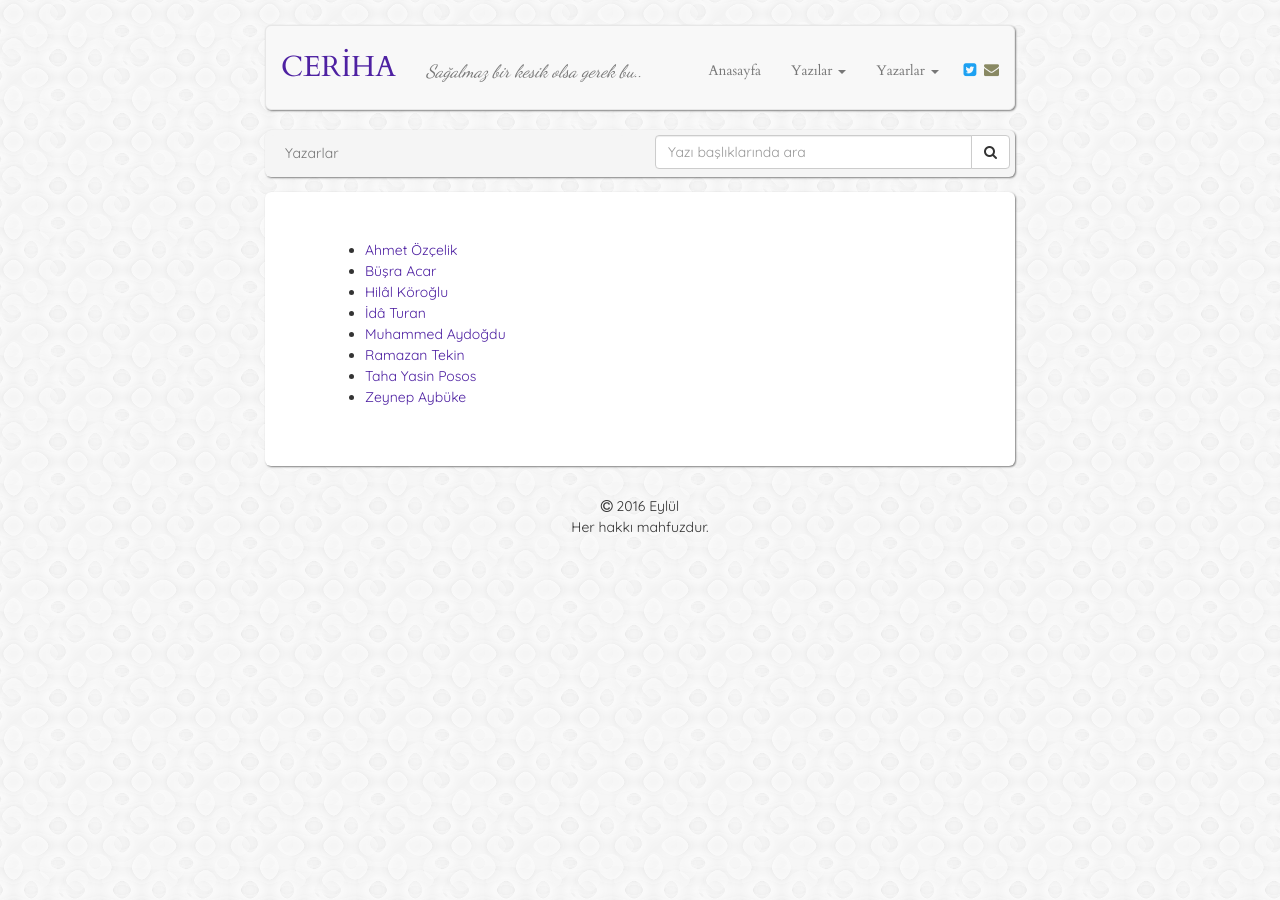
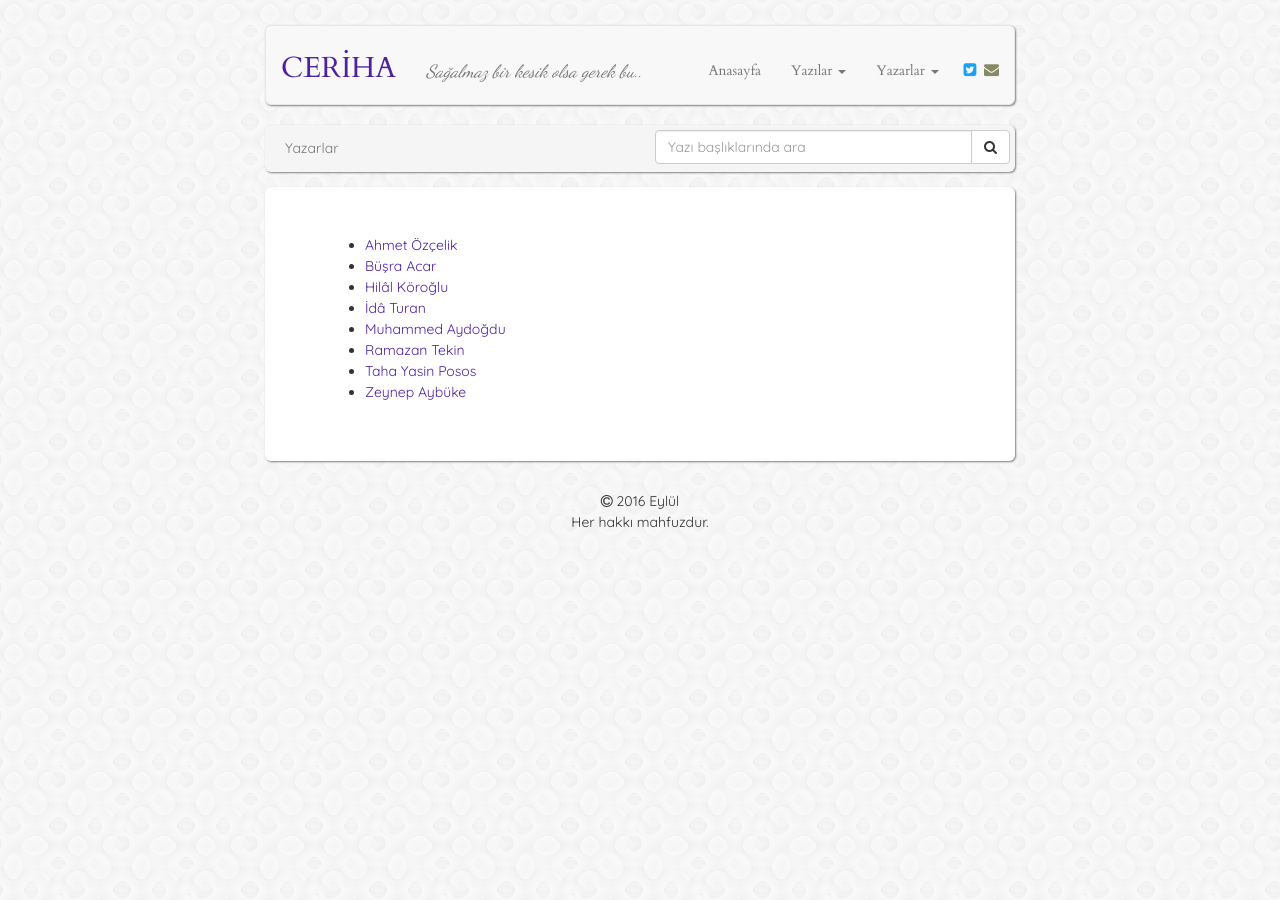
Before and after one commit to muhammedaydogdu/muhammedaydogdu.github.io, a Jekyll site: the page built from yazarlar.html, in a window 1280 px wide. Built offline with Jekyll 4.4.1, drawn with Linux system fonts in a browser that asks for light colours; some web fonts are replaced.

Commit message:
Update style.css

```diff
--- a/css/style.css
+++ b/css/style.css
@@ -40,14 +40,14 @@ h2 {
 .container .navbar {
   margin-top: 20px;
   font-family: "Cardo", "Times New Roman", serif;
-  padding: 15px 0 10px 0;
+  padding: 15px 0 5px 0;
   box-shadow: 1px 1px 2px grey;
   border-radius: 6px;
 }
 
 .navbar .navbar-brand {
   color: #4E21A2;
-  margin-top: 1px;
+  margin-top: 2px;
   font-size: 29px;
 }
 
```
